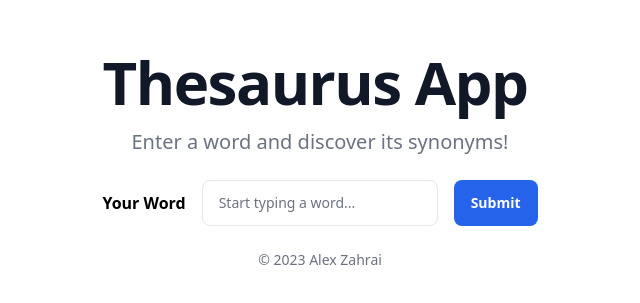
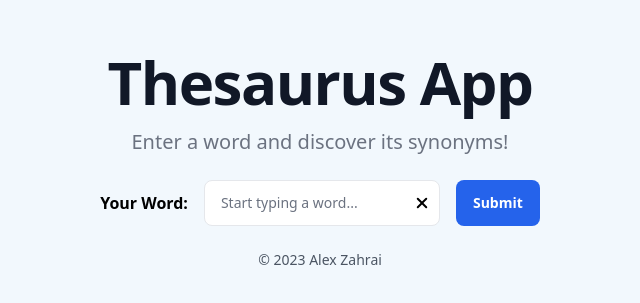
Before and after one commit to alexandrezahrai/thesaurus-app-react-tailwind, a React (Vite) app: page / in a window 1280 px wide. Shown: the part 239-542 px from the top of the page, without its empty margins (320-960 px from the left). Built offline with nearby package versions, Linux system fonts and the light colour scheme.

Commit message:
add a clear input button and some small tweaks

```diff
--- a/src/App.jsx
+++ b/src/App.jsx
@@ -8,6 +8,8 @@ export default function App() {
   const [data, setData] = useState("");
   const [synonyms, setSynonyms] = useState([]);
 
+  const hasSynonyms = synonyms.length > 0;
+
   const handleFetchSynonyms = (e) => {
     e.preventDefault();
 
@@ -16,11 +18,16 @@ export default function App() {
       .then(setSynonyms);
   };
 
+  const handleRemoveInputText = () => {
+    setData("");
+    setSynonyms([]);
+  };
+
   return (
     <div className="container py-10 md:py-[60px] lg:py-20">
       <section>
-        <div className="max-w-[600px] mx-auto">
-          <h1 className="text-4xl font-extrabold tracking-tight text-gray-900 md:text-5xl lg:text-6xl text-balance mb-4">
+        <div className="max-w-[800px] w-full mx-auto">
+          <h1 className="text-4xl font-extrabold tracking-tight text-gray-900 md:text-5xl lg:text-6xl text-balance text-center mb-4">
             Thesaurus App
           </h1>
           <p className="text-lg text-center font-normal text-gray-500 lg:text-xl text-balance mb-6">
@@ -32,17 +39,23 @@ export default function App() {
             onSubmit={handleFetchSynonyms}
             onChange={(e) => setData(e.target.value)}
             onClick={handleFetchSynonyms}
+            onRemove={handleRemoveInputText}
           />
-
-          <ul className="text-center my-6">
-            {synonyms.map((synonym, index) => {
-              return <li key={index}>{synonym.word}</li>;
-            })}
-          </ul>
+          {hasSynonyms ? (
+            <ul className="text-center my-6 space-y-2">
+              {synonyms.map((synonym, index) => {
+                return <li key={index}>{synonym.word}</li>;
+              })}
+            </ul>
+          ) : null}
         </div>
       </section>
 
-      <Footer link="https://alexandre-zahrai.vercel.app/" name="Alex Zahrai" />
+      <Footer
+        className={hasSynonyms ? "mt-0" : "mt-6"}
+        link="https://alexandre-zahrai.vercel.app/"
+        name="Alex Zahrai"
+      />
     </div>
   );
 }
--- a/src/components/Footer.jsx
+++ b/src/components/Footer.jsx
@@ -1,11 +1,11 @@
 /* eslint-disable react/prop-types */
-export default function Footer({ link, name }) {
+export default function Footer({ link, name,className }) {
   const d = new Date();
   const year = d.getFullYear();
 
   return (
-    <footer>
-      <span className="block text-sm text-gray-500 text-center dark:text-gray-400">
+    <footer className={className}>
+      <span className="block text-sm text-gray-600 text-center">
         © {year}{" "}
         <a
           href={link}
--- a/src/components/Form.jsx
+++ b/src/components/Form.jsx
@@ -1,13 +1,14 @@
 /* eslint-disable react/prop-types */
-export default function Form({onSubmit, value, onChange, onClick}) {
+export default function Form({ onSubmit, value, onChange, onClick, onRemove }) {
   return (
     <form
       className="flex flex-col md:flex-row items-center gap-4"
       onSubmit={onSubmit}
     >
       <label htmlFor="word-input" className="font-bold whitespace-nowrap">
-        Your Word
+        Your Word:
       </label>
+      <div className="w-full relative">
         <input
           id="word-input"
           type="text"
@@ -15,8 +16,30 @@ export default function Form({onSubmit, value, onChange, onClick}) {
           placeholder="Start typing a word..."
           value={value}
           onChange={onChange}
-        className="py-3 px-4 block w-full border-gray-200 rounded-lg text-sm focus:border-blue-500 focus:ring-blue-500 disabled:opacity-50 disabled:pointer-events-none"
+          className="py-3 px-4 block w-full border-gray-200 rounded-lg text-sm focus:border-blue-500 focus:ring-blue-500 disabled:opacity-50 disabled:pointer-events-none relative"
         />
+        <button type="button" onClick={onRemove} className="w-4 h-full overflow-hidden absolute top-0 bottom-0 right-2.5 flex items-center">
+          <span className="sr-only">Clear the input</span>
+          <svg
+            viewBox="0 0 1024 1024"
+            xmlns="http://www.w3.org/2000/svg"
+            fill="#000000"
+          >
+            <g id="SVGRepo_bgCarrier" strokeWidth="0"></g>
+            <g
+              id="SVGRepo_tracerCarrier"
+              strokeLinecap="round"
+              strokeLinejoin="round"
+            ></g>
+            <g id="SVGRepo_iconCarrier">
+              <path
+                fill="#000000"
+                d="M195.2 195.2a64 64 0 0 1 90.496 0L512 421.504 738.304 195.2a64 64 0 0 1 90.496 90.496L602.496 512 828.8 738.304a64 64 0 0 1-90.496 90.496L512 602.496 285.696 828.8a64 64 0 0 1-90.496-90.496L421.504 512 195.2 285.696a64 64 0 0 1 0-90.496z"
+              ></path>
+            </g>
+          </svg>
+        </button>
+      </div>
       <button
         type="button"
         className="py-3 px-4 inline-flex items-center gap-x-2 text-sm font-semibold rounded-lg border border-transparent bg-blue-600 text-white hover:bg-blue-700 disabled:opacity-50 disabled:pointer-events-none"
--- a/src/index.css
+++ b/src/index.css
@@ -4,6 +4,7 @@
 
 body {
   @apply min-h-screen flex flex-col;
+  @apply bg-[#f2f8fd];
 }
 
 #root {
```
Lines whose indentation alone changed are shown as unchanged.
